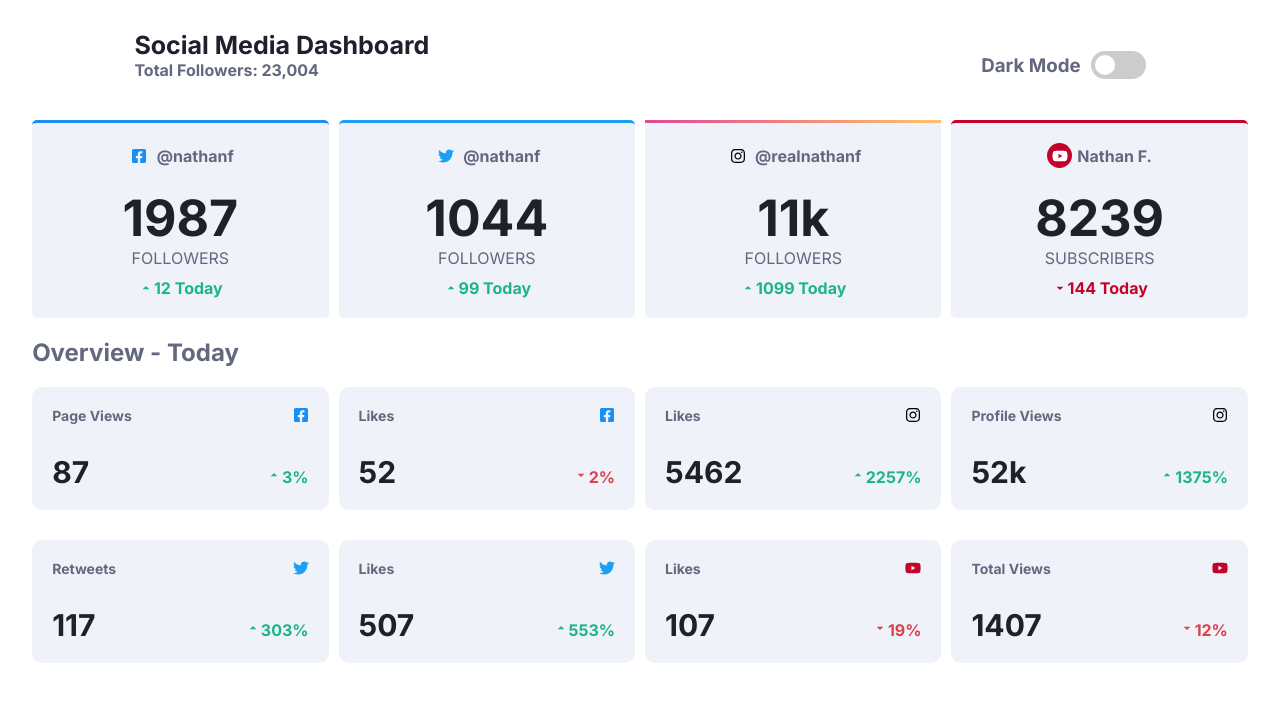
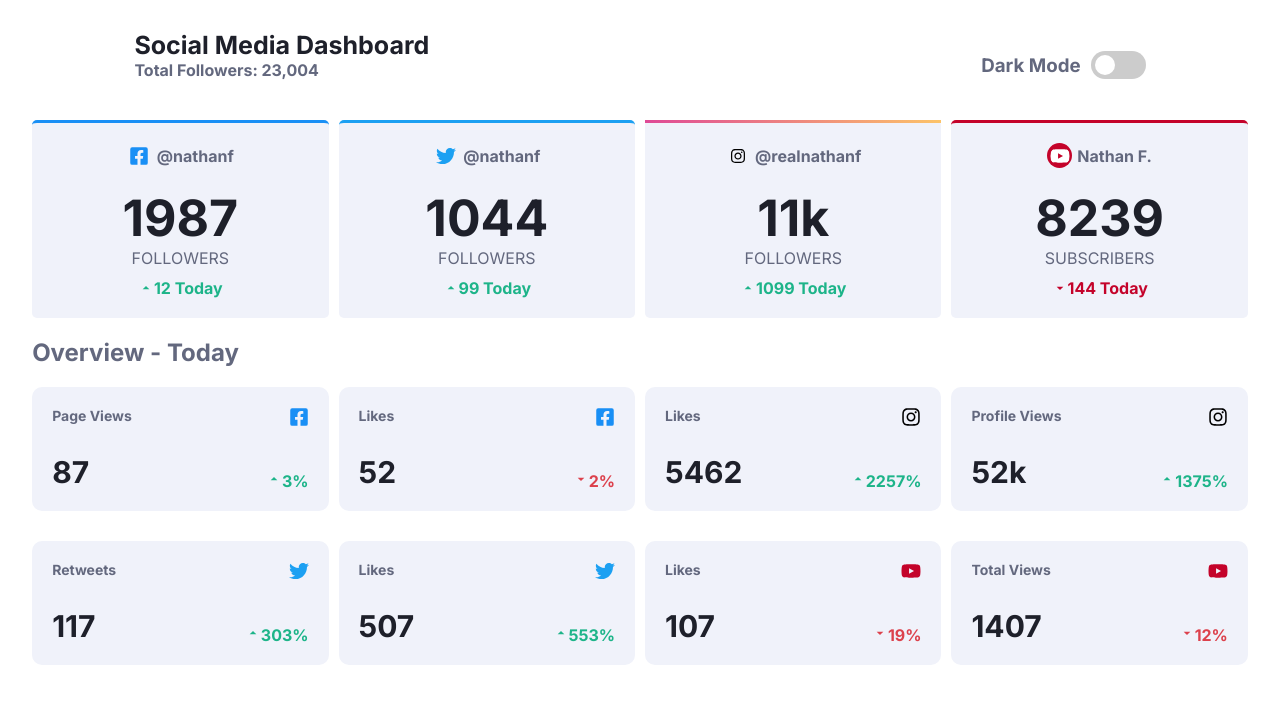
Before and after one commit to josephmadras/social-media-dashboard-with-theme-switcher, a React (Create React App) app: page / in a window 1280 px wide. Shown: the top 704 px of the page. Built offline with nearby package versions, Linux system fonts and the light colour scheme.

Commit message:
refactor: remove useless code

```diff
--- a/src/components/Card/Card.module.css
+++ b/src/components/Card/Card.module.css
@@ -45,3 +45,7 @@
   width: 25px;
   border-radius: 50%;
 }
+/* .socialMediaIcon:last-child {
+  height: 40px;
+  width: 40px;
+} */
--- a/src/data/dailyData.js
+++ b/src/data/dailyData.js
@@ -6,17 +6,23 @@
 } from "react-icons/fa";
 import { MdArrowDropDown } from "react-icons/md";
 
+export const iconSize = { fontSize: "20px" };
 export const daily = [
   {
     title: "Page Views",
     stats: "87",
-    socialIcon: <FaFacebookSquare color="hsl(208, 92%, 53%)" />,
+    socialIcon: (
+      <FaFacebookSquare color="hsl(208, 92%, 53%)" style={iconSize} />
+    ),
     evolution: "3%",
   },
   {
     title: "Likes",
     stats: "52",
-    socialIcon: <FaFacebookSquare color="hsl(208, 92%, 53%)" />,
+
+    socialIcon: (
+      <FaFacebookSquare color="hsl(208, 92%, 53%)" style={iconSize} />
+    ),
     evolution: "2%",
     evolutionColor: "hsl(356, 69%, 56%)",
     arrow: <MdArrowDropDown />,
@@ -24,31 +30,31 @@
   {
     title: "Likes",
     stats: "5462",
-    socialIcon: <FaInstagram />,
+    socialIcon: <FaInstagram style={iconSize} />,
     evolution: "2257%",
   },
   {
     title: "Profile Views",
     stats: "52k",
-    socialIcon: <FaInstagram />,
+    socialIcon: <FaInstagram style={iconSize} />,
     evolution: "1375%",
   },
   {
     title: "Retweets",
     stats: "117",
-    socialIcon: <FaTwitter color="hsl(203, 89%, 53%)" />,
+    socialIcon: <FaTwitter color="hsl(203, 89%, 53%)" style={iconSize} />,
     evolution: "303%",
   },
   {
     title: "Likes",
     stats: "507",
-    socialIcon: <FaTwitter color="hsl(203, 89%, 53%)" />,
+    socialIcon: <FaTwitter color="hsl(203, 89%, 53%)" style={iconSize} />,
     evolution: "553%",
   },
   {
     title: "Likes ",
     stats: "107",
-    socialIcon: <FaYoutube color="hsl(348, 97%, 39%)" />,
+    socialIcon: <FaYoutube color="hsl(348, 97%, 39%)" style={iconSize} />,
     evolution: "19%",
     evolutionColor: "hsl(356, 69%, 56%)",
     arrow: <MdArrowDropDown />,
@@ -56,7 +62,7 @@
   {
     title: "Total Views",
     stats: "1407",
-    socialIcon: <FaYoutube color="hsl(348, 97%, 39%)" />,
+    socialIcon: <FaYoutube color="hsl(348, 97%, 39%)" style={iconSize} />,
     evolution: "12%",
     evolutionColor: "hsl(356, 69%, 56%)",
     arrow: <MdArrowDropDown />,
--- a/src/data/data.js
+++ b/src/data/data.js
@@ -5,6 +5,7 @@
   FaYoutube,
 } from "react-icons/fa";
 import { MdArrowDropDown, MdArrowDropUp } from "react-icons/md";
+import { iconSize } from "./dailyData";
 
 export const data = [
   {
@@ -12,7 +13,9 @@
     username: "@nathanf",
     users: { number: 1987, type: "followers" },
     days: 12,
-    icon: <FaFacebookSquare style={{ color: "hsl(208, 92%, 53%)" }} />,
+    icon: (
+      <FaFacebookSquare style={{ color: "hsl(208, 92%, 53%)", ...iconSize }} />
+    ),
     socialBgColor: "",
     topBorder: "hsl(208, 92%, 53%)",
     arrow: <MdArrowDropUp />,
@@ -22,7 +25,7 @@
     username: "@nathanf",
     users: { number: 1044, type: "followers" },
     days: 99,
-    icon: <FaTwitter style={{ color: "hsl(203, 89%, 53%)" }} />,
+    icon: <FaTwitter style={{ color: "hsl(203, 89%, 53%)", ...iconSize }} />,
     socialBgColor: "",
     topBorder: "hsl(203, 89%, 53%)",
     arrow: <MdArrowDropUp />,
@@ -32,13 +35,7 @@
     username: "@realnathanf",
     users: { number: "11k", type: "followers" },
     days: 1099,
-    icon: (
-      <FaInstagram
-        style={{
-          color: "linear-gradient(hsl(37, 97%, 70%), hsl(329, 70%, 58%)) 1",
-        }}
-      />
-    ),
+    icon: <FaInstagram />,
     socialBgColor: "",
     topBorder:
       "linear-gradient(to left, hsl(37, 97%, 70%), hsl(329, 70%, 58%)) 1",
@@ -54,6 +51,7 @@
         style={{
           borderRadius: "50%",
           color: "#fff",
+          ...iconSize,
         }}
       />
     ),
```
